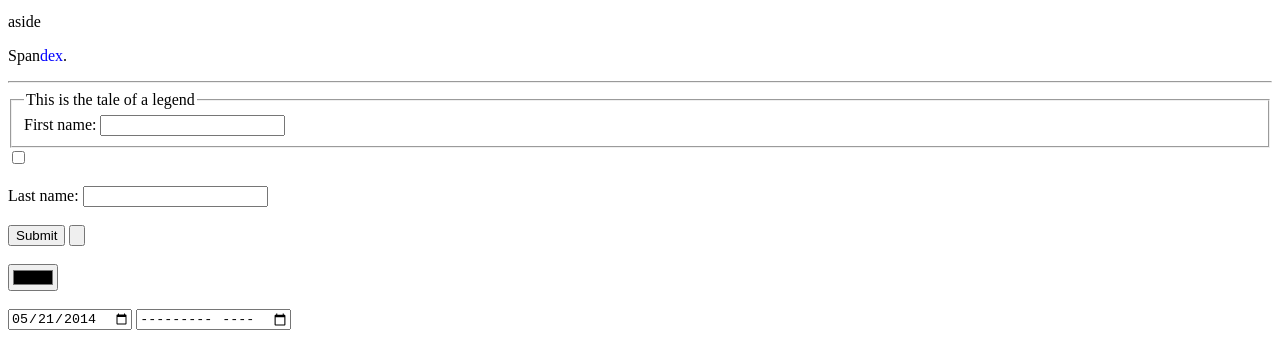
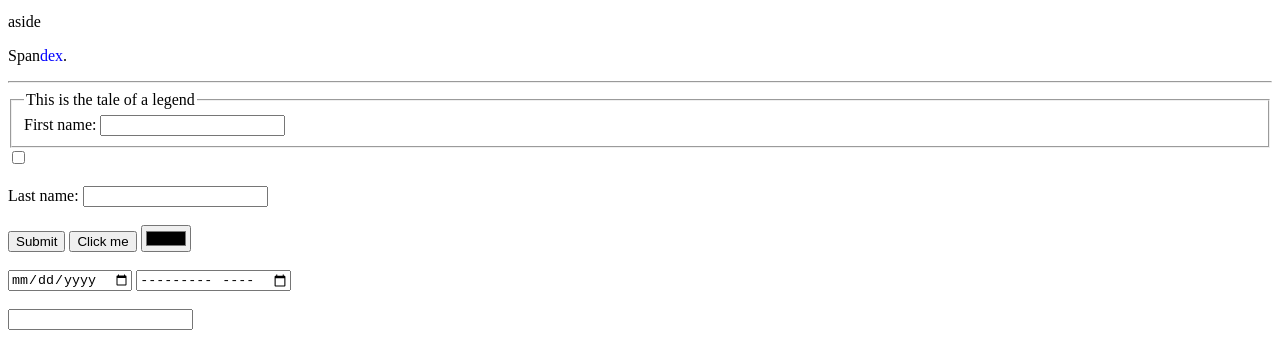
Before and after one commit to jonjhmoon/110lab2, a plain HTML site: page index.html in a window 1280 px wide. Shown: the part 412-757 px from the top of the page. Drawn offline with Linux system fonts and the light colour scheme.

Commit message:
Update index.html

```diff
--- a/index.html
+++ b/index.html
@@ -50,9 +50,9 @@
           <label for="lname">Last name:</label>
           <input type="text" id="lname" name="lname"><br><br>
           <input type="submit" value="Submit">
-          <input type="button"><br><br>
+          <input type="button" value="Click me" onclick="msg()">
           <input type="color" id="color" name="color"><br><br>
-          <input type="date" id="start" name="trip-start" value="2014-05-21" min="2014-01-01" max="2014-1-21">
+          <input type="date" id="birthday" name="birthday">
           <input type="month" id="month" name="month"><br><br>
           <input type="number" id="number" name="number"><br><br>
           <input type="password" value="password">
@@ -63,7 +63,7 @@
           This is a text area
         </textarea>
 
-        <datalist id="ice cream">
+        <datalist id="icecream">
           <option value="mint">
         </datalist>
 
@@ -110,11 +110,11 @@
     </table>
 
       <table>
+        <caption>Monthly savings</caption>
         <colgroup>
           <col span="2" style="background-color:white">
           <col style="background-color:green">
         </colgroup>
-        <caption>Monthly savings</caption>
         <tr>
           <th>Month</th>
           <th>Savings</th>
```
